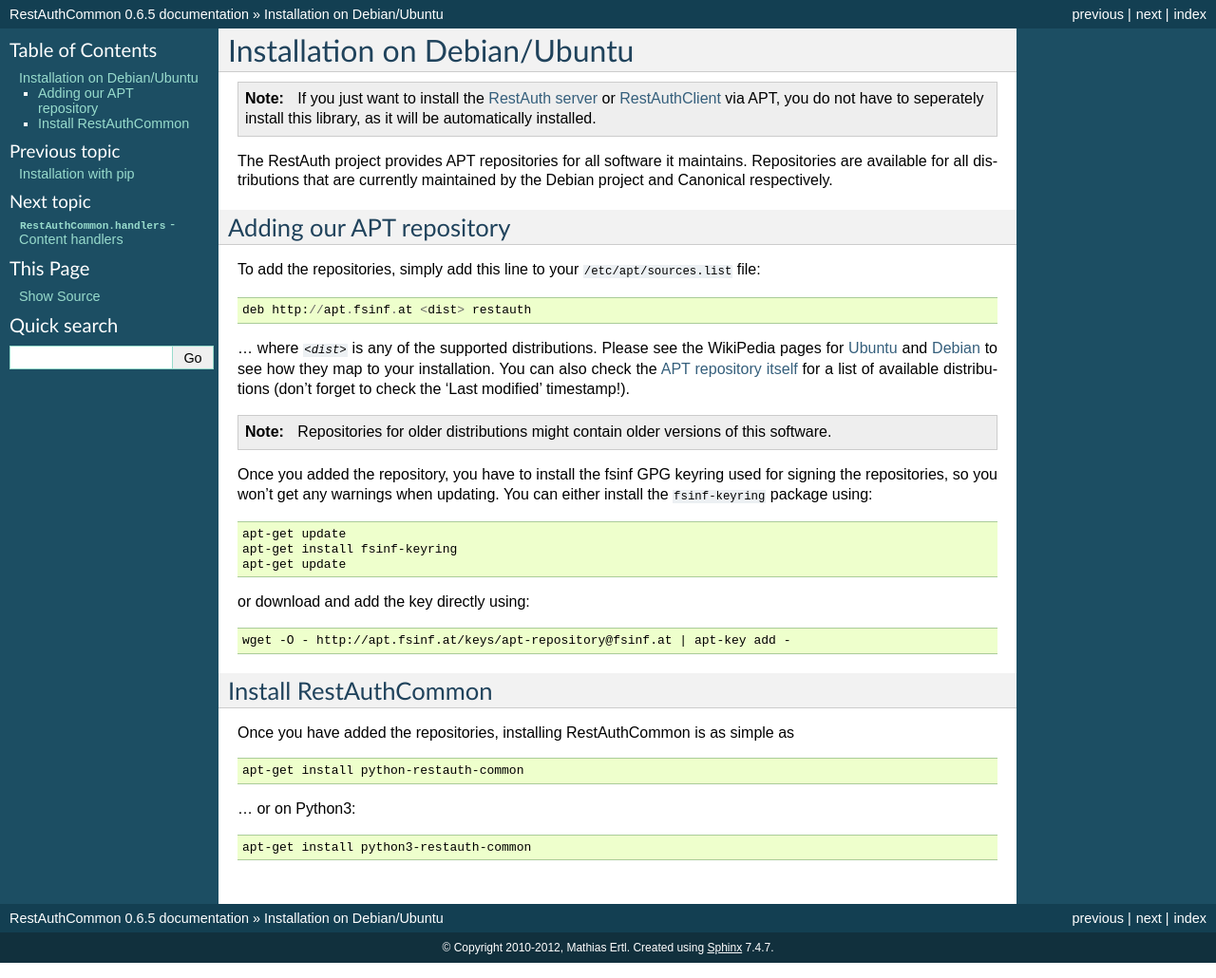
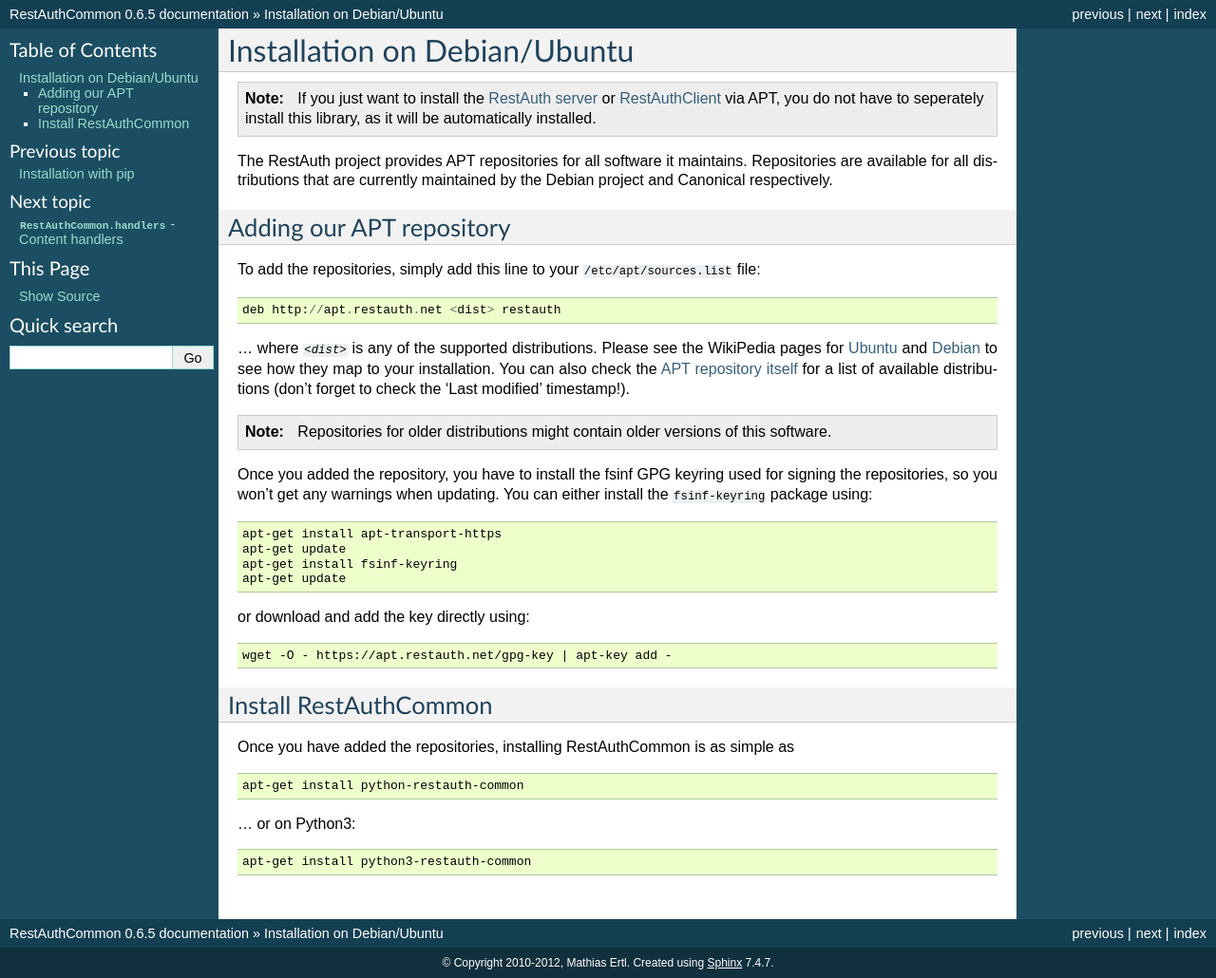
Before and after one commit to RestAuth/RestAuthCommon, a Sphinx documentation site: the page built from doc/install/debian-ubuntu.rst, in a window 1280 px wide. Shown: the whole page at 95% size. Built offline with Sphinx 7.4.7, drawn with Linux system fonts in a browser that asks for light colours; formulas are drawn with MathJax 3; some of the changed lines change nothing that is shown.

Commit message:
use https://apt.restauth.net instead of apt.fsinf.at

```diff
--- a/doc/install/debian-ubuntu.rst
+++ b/doc/install/debian-ubuntu.rst
@@ -14,12 +14,12 @@
 
 To add the repositories, simply add this line to your :file:`/etc/apt/sources.list` file::
 
-   deb http://apt.fsinf.at <dist> restauth
+   deb http://apt.restauth.net <dist> restauth
 
 ... where :samp:`{<dist>}` is any of the supported distributions.  Please see the WikiPedia pages
 for `Ubuntu <http://en.wikipedia.org/wiki/List_of_Ubuntu_releases#Table_of_versions>`_ and `Debian
 <http://en.wikipedia.org/wiki/Debian#Release_history>`_ to see how they map to your installation.
-You can also check the `APT repository itself <http://apt.fsinf.at/dists>`_ for a list of available
+You can also check the `APT repository itself <https://apt.restauth.net/dists>`_ for a list of available
 distributions (don't forget to check the 'Last modified' timestamp!).
 
 .. NOTE:: Repositories for older distributions might contain older versions of this software.
@@ -30,6 +30,7 @@
 
 .. code-block:: bash
 
+   apt-get install apt-transport-https
    apt-get update
    apt-get install fsinf-keyring
    apt-get update
@@ -38,7 +39,7 @@
 
 .. code-block:: bash
 
-   wget -O - http://apt.fsinf.at/keys/apt-repository@fsinf.at | apt-key add -
+   wget -O - https://apt.restauth.net/gpg-key | apt-key add -
 
 Install RestAuthCommon
 ----------------------
```
